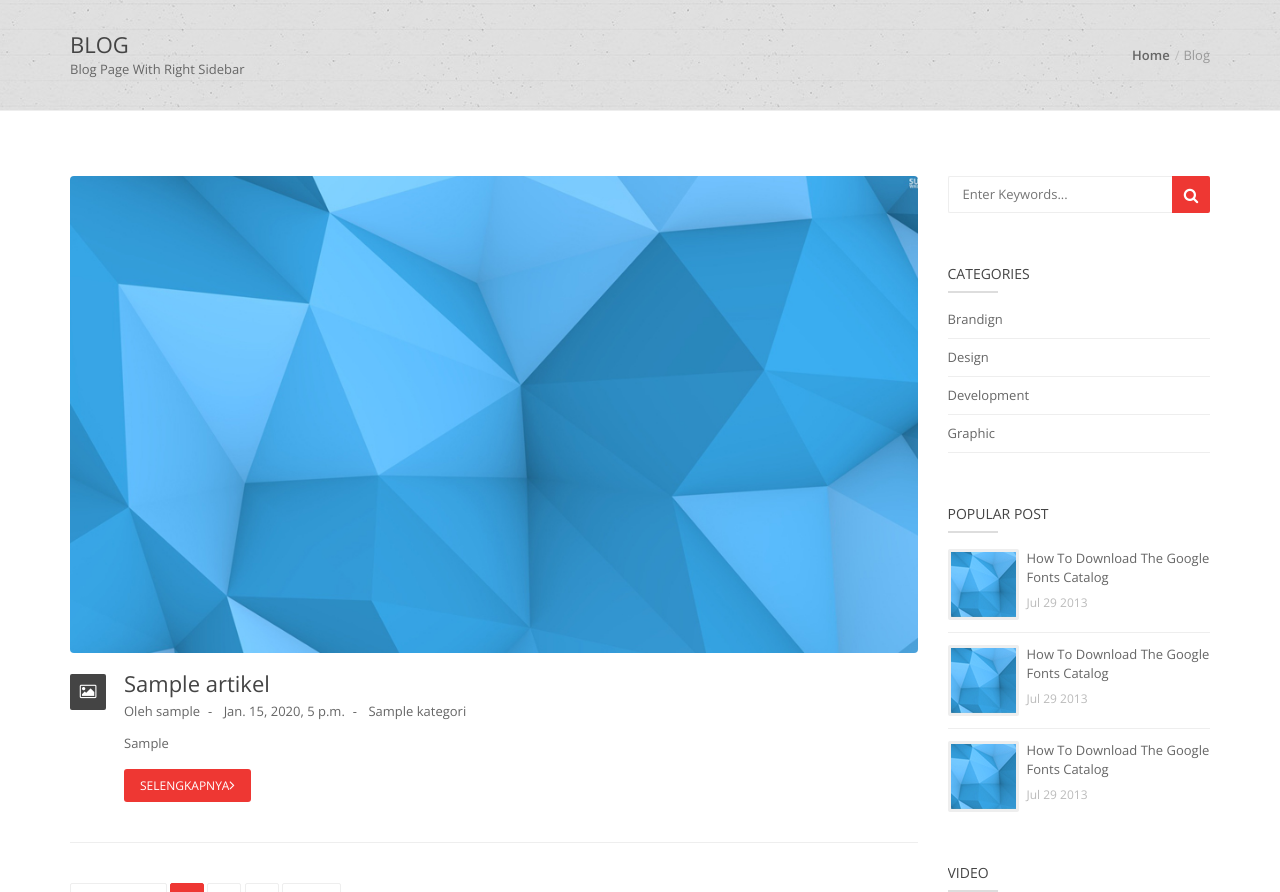
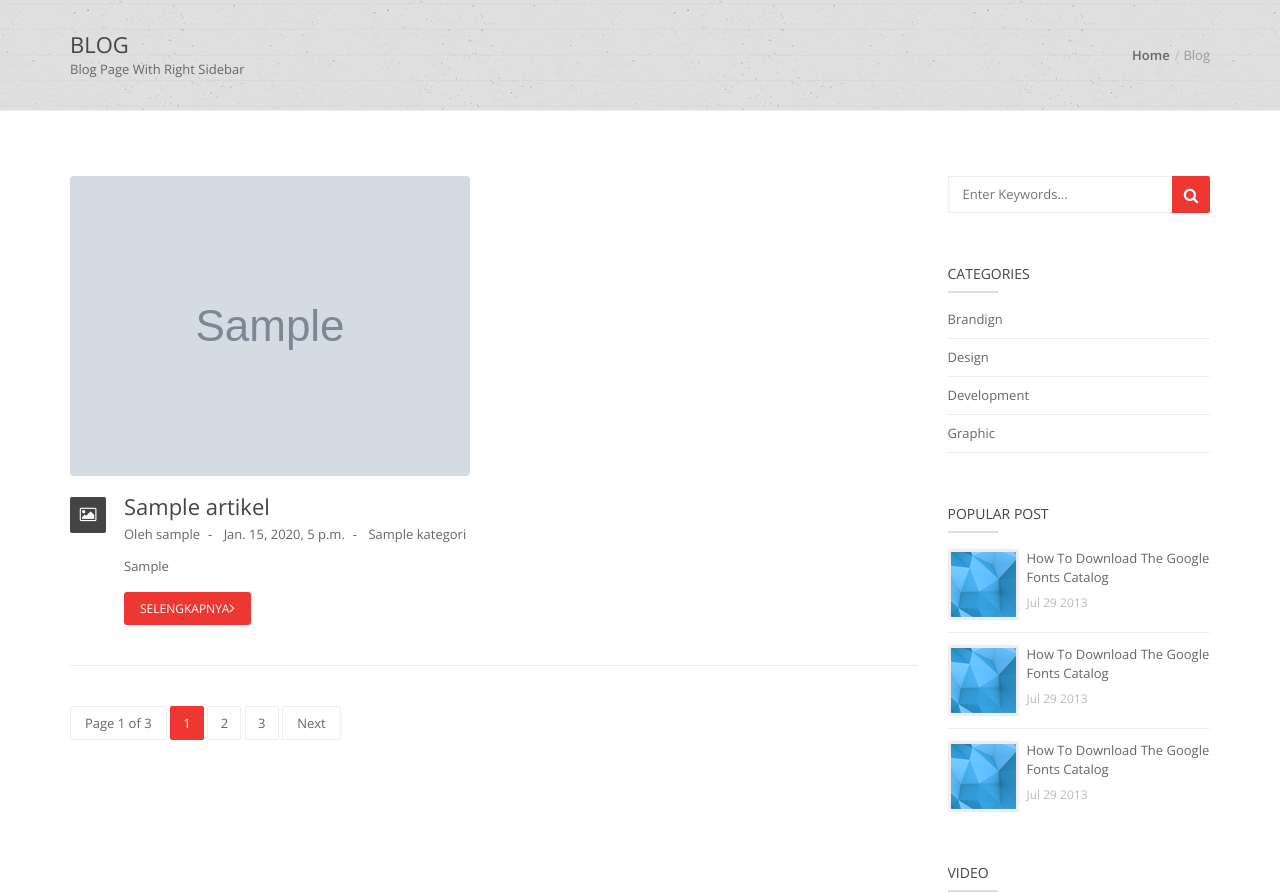
Before and after one commit to digmi-id/bemdiy, a Django app: template blog/templates/blog/list.html in a window 1280 px wide. Shown: the part 110-1002 px from the top of the page. Run offline with Django 3.2, Linux system fonts and the light colour scheme; the template is opened without the code that fills it: values that come from a table or form of the project are taken from there, others are empty; tables that the repository leaves empty hold one stand-in row (values such as "Sample post"); grey boxes marked "Sample" are stand-in pictures; some libraries are stand-ins or nearby versions.

Commit message:
Fix gambar

```diff
--- a/blog/templates/blog/list.html
+++ b/blog/templates/blog/list.html
@@ -15,11 +15,11 @@
                         <div class="blog-post image-post">
                             <!-- Post Thumb -->
                             <div class="post-head">
-                                <a class="lightbox" title="This is an image title" href="{% static 'images/blog-01.jpg' %}">
+                                <a class="lightbox" title="This is an image title" href="{{ artikel.gambar.url }}">
                                     <div class="thumb-overlay">
                                         <i class="fa fa-arrows-alt"></i>
                                     </div>
-                                    <img alt="" src="{% static 'images/blog-01.jpg' %}">
+                                    <img alt="" src="{{ artikel.gambar.url }}">
                                 </a>
                             </div>
                             <!-- Post Content -->
```
